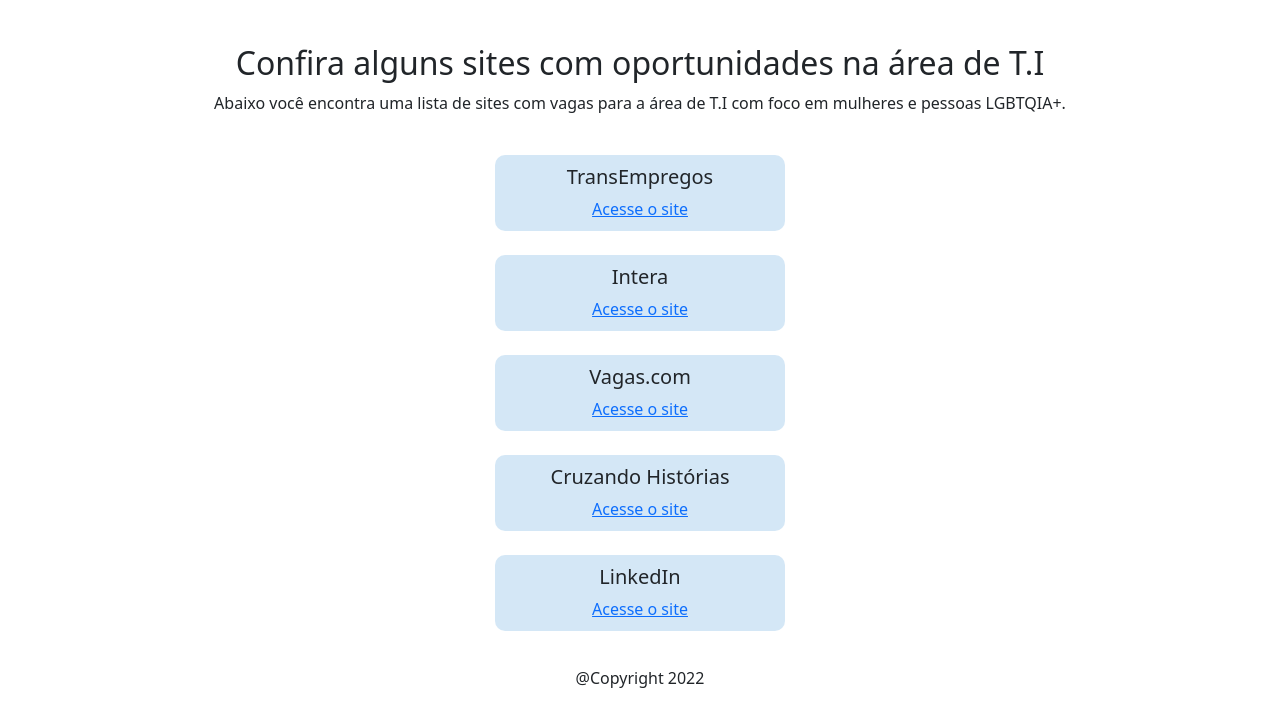
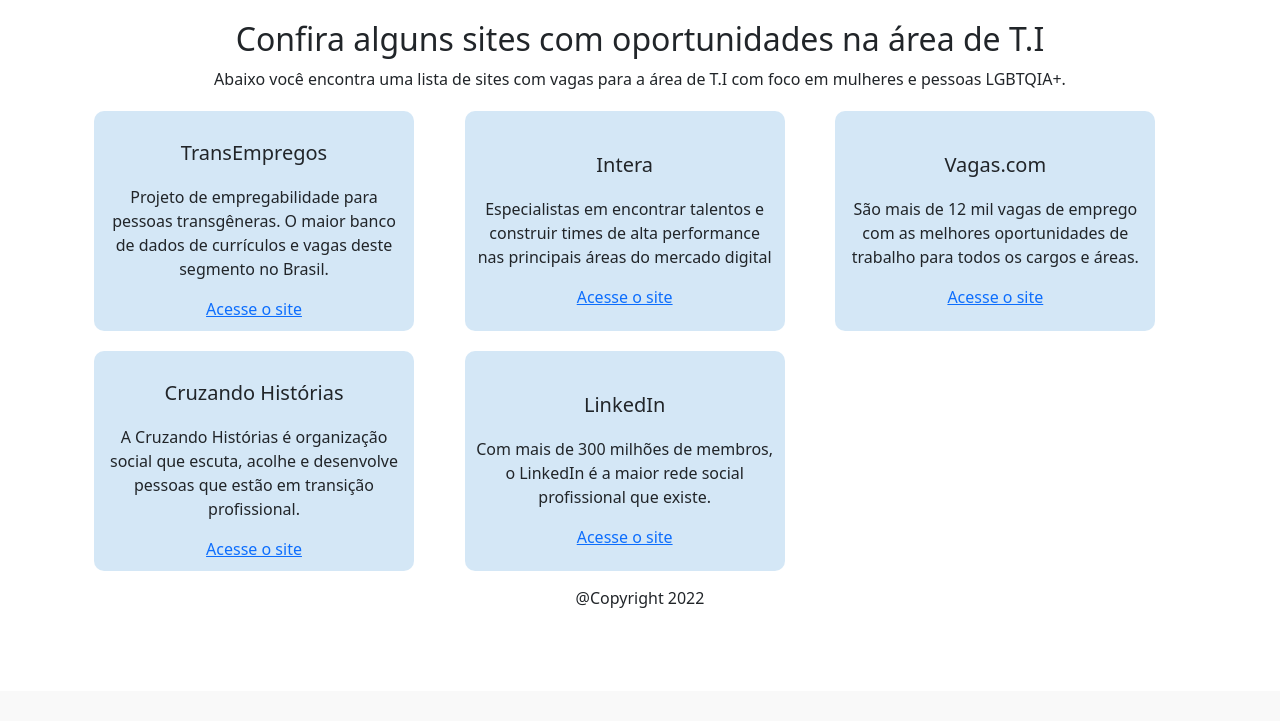
Before and after one commit to projetoElasMaisTech/ElasMaisTech, a Django app: page /home/jobs/ in a window 1280 px wide. Shown: the part 109-830 px from the top of the page. After the commit the page ends 717 px from the top, so only its background shows below. Run offline with Django 3.2, Linux system fonts and the light colour scheme; the visitor is signed in with stand-in values (Sample User, id 1).

Commit message:
Fix header and layout details at jobs.html

```diff
--- a/core/static/css/style.css
+++ b/core/static/css/style.css
@@ -21,6 +21,7 @@
 .header-menu-cadastro ul {
   display: flex;
   flex-direction: row;
+  flex-wrap: wrap;
   justify-content: space-between;
 }
 
@@ -74,10 +75,9 @@
 }
 
 .grid{
-  display: flex;
+  display: grid;
   grid-template-columns: 1fr 1fr 1fr;
-  flex-direction: row;
-  flex-wrap: nowrap;
+  gap:20px;
   justify-content: space-around;
   align-content: center;
 }
@@ -95,7 +95,9 @@
 .cards p{
 text-align: center;
 }
-
+.cards h5{
+margin: 20px auto;
+}
 .cards iframe{
   border-radius: 10px 10px 0 0
 }
@@ -113,7 +115,7 @@
 @media only screen and (max-width: 768px) {
   .header {
     display: flex;
-    flex-direction: column
+    flex-direction: column;
   }
   .intro {
     background-image: none;
--- a/core/templates/jobs.html
+++ b/core/templates/jobs.html
@@ -8,10 +8,8 @@
     <link href="{% static 'css/style.css' %}" rel="stylesheet" />
 
     <!-- Bootstrap CSS -->
-    <link href="https://cdn.jsdelivr.net/npm/bootstrap@5.0.2/dist/css/bootstrap.min.css" rel="stylesheet"
-        integrity="sha384-EVSTQN3/azprG1Anm3QDgpJLIm9Nao0Yz1ztcQTwFspd3yD65VohhpuuCOmLASjC" crossorigin="anonymous">
-    <link rel="stylesheet"
-        href="https://fonts.googleapis.com/css2?family=Material+Symbols+Outlined:opsz,wght,FILL,GRAD@20..48,100..700,0..1,-50..200" />
+    <link href="https://cdn.jsdelivr.net/npm/bootstrap@5.0.2/dist/css/bootstrap.min.css" rel="stylesheet" integrity="sha384-EVSTQN3/azprG1Anm3QDgpJLIm9Nao0Yz1ztcQTwFspd3yD65VohhpuuCOmLASjC" crossorigin="anonymous">
+    <link rel="stylesheet" href="https://fonts.googleapis.com/css2?family=Material+Symbols+Outlined:opsz,wght,FILL,GRAD@20..48,100..700,0..1,-50..200" />
     <title>Elas+Tech</title>
 </head>
 
@@ -39,44 +37,49 @@
     </header>
     <section class="container">
         <div class="titulo">
-            <br />
             <h2>Confira alguns sites com oportunidades na área de T.I</h2>
             <p>Abaixo você encontra uma lista de sites com vagas para a área de T.I com foco em mulheres e pessoas
                 LGBTQIA+.
             </p>
-            <br />
 
-            <section class="container  container-flex-center">
-
+        </div>
+        <section class="container">
+            <div class="grid">
                 <div class="cards">
                     <h5>TransEmpregos</h5>
+                    <p>Projeto de empregabilidade para pessoas transgêneras. O maior banco de dados de currículos e vagas deste segmento no Brasil.</p>
                     <a target="_blank" href="https://www.transempregos.com.br/">Acesse o site</a>
                 </div>
-                <br />
+
 
                 <div class="cards">
                     <h5>Intera</h5>
+                    <p> Especialistas em encontrar talentos e construir times de alta performance nas principais áreas do mercado digital</p>
                     <a target="_blank" href="https://vagas.byintera.com/cora/women/">Acesse o site</a>
                 </div>
-                <br />
+
 
                 <div class="cards">
                     <h5>Vagas.com</h5>
+                    <p>São mais de 12 mil vagas de emprego com as melhores oportunidades de trabalho para todos os cargos e áreas.</p>
                     <a target="_blank" href="https://www.vagas.com.br/vagas-de-mulheres-na-tecnologia?ordenar_por=mais_recentes">Acesse o site</a>
                 </div>
-                <br />
+
 
                 <div class="cards">
                     <h5>Cruzando Histórias</h5>
+                    <p>A Cruzando Histórias é organização social que escuta, acolhe e desenvolve pessoas que estão em transição profissional.</p>
                     <a target="_blank" href="https://www.cruzandohistorias.org/post/oportunidades-e-vagas-por-todo-brasil">Acesse o site</a>
                 </div>
-                <br />
+
 
                 <div class="cards">
                     <h5>LinkedIn</h5>
+                    <p>Com mais de 300 milhões de membros, o LinkedIn é a maior rede social profissional que existe.</p>
                     <a target="_blank" href="https://www.linkedin.com/jobs/search/?currentJobId=2821224253&geoId=106057199&keywords=lgbt&location=Brasil&refresh=true">Acesse o site</a>
                 </div>
-            </section>
+            </div>
+        </section>
     </section>
 
     <footer>
@@ -84,9 +87,7 @@
     </footer>
 
     <!-- Option 1: Bootstrap Bundle with Popper -->
-    <script src="https://cdn.jsdelivr.net/npm/bootstrap@5.0.2/dist/js/bootstrap.bundle.min.js"
-        integrity="sha384-MrcW6ZMFYlzcLA8Nl+NtUVF0sA7MsXsP1UyJoMp4YLEuNSfAP+JcXn/tWtIaxVXM"
-        crossorigin="anonymous"></script>
+    <script src="https://cdn.jsdelivr.net/npm/bootstrap@5.0.2/dist/js/bootstrap.bundle.min.js" integrity="sha384-MrcW6ZMFYlzcLA8Nl+NtUVF0sA7MsXsP1UyJoMp4YLEuNSfAP+JcXn/tWtIaxVXM" crossorigin="anonymous"></script>
     <script src="../static/js/script.js"></script>
 
 </body>
```
